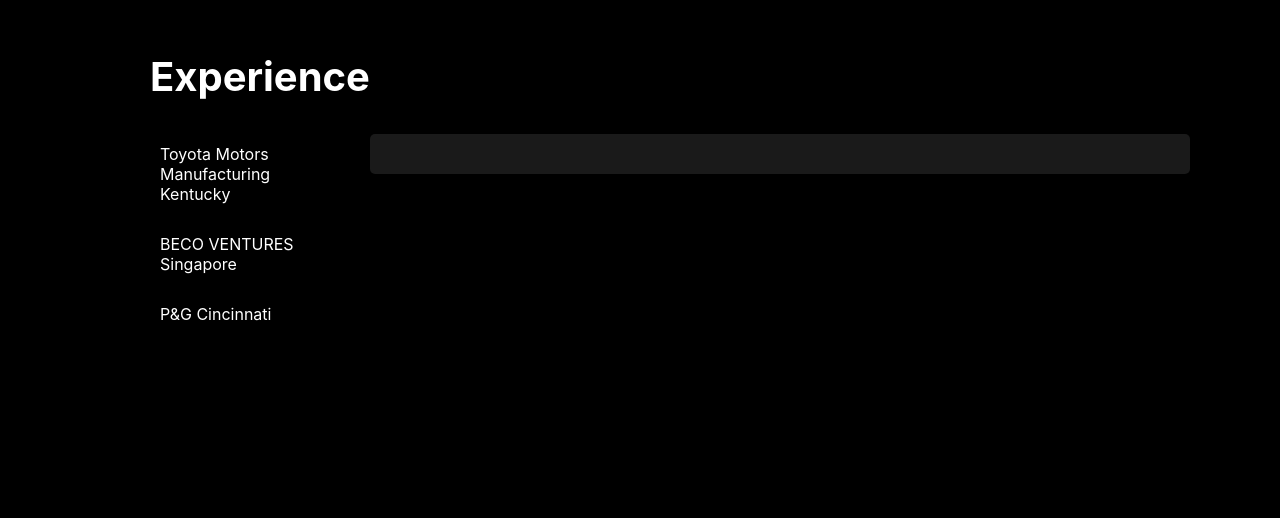
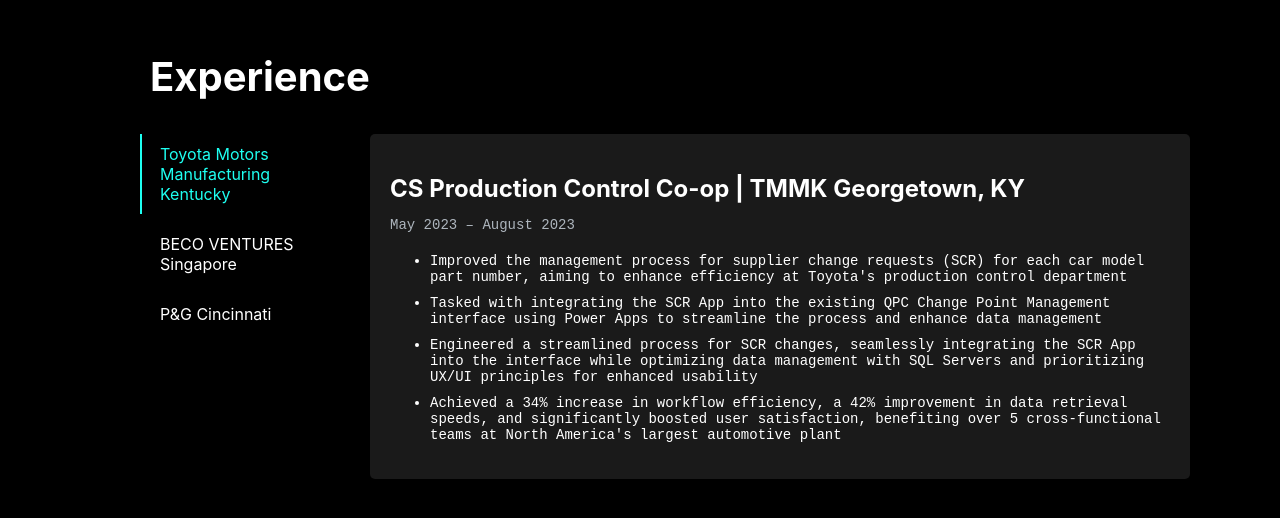
Before and after one commit to RJoshi141/portfolio, a React (Create React App) app: page / in a window 1280 px wide. Shown: the part 1440-1958 px from the top of the page. Built offline with nearby package versions, Linux system fonts and the light colour scheme.

Commit message:
null to 1

```diff
--- a/src/components/PortfolioPage.js
+++ b/src/components/PortfolioPage.js
@@ -1,6 +1,6 @@
 import React, { useEffect, useRef, useState } from 'react';
 import './PortfolioPage.css';
-import resumePDF from '../assets/Ritika_Joshi_Resume.pdf'; // Import your resume PDF
+import resumePDF from '../assets/Ritika_Joshi_Resume.pdf';
 
 const PortfolioPage = () => {
     const reloadPage = () => {
@@ -9,7 +9,7 @@
 
     const aboutRef = useRef(null);
     const experienceRef = useRef(null);
-    const [activeExperience, setActiveExperience] = useState(null);
+    const [activeExperience, setActiveExperience] = useState(1);
 
     const handleScroll = () => {
         const aboutSection = aboutRef.current;
```
